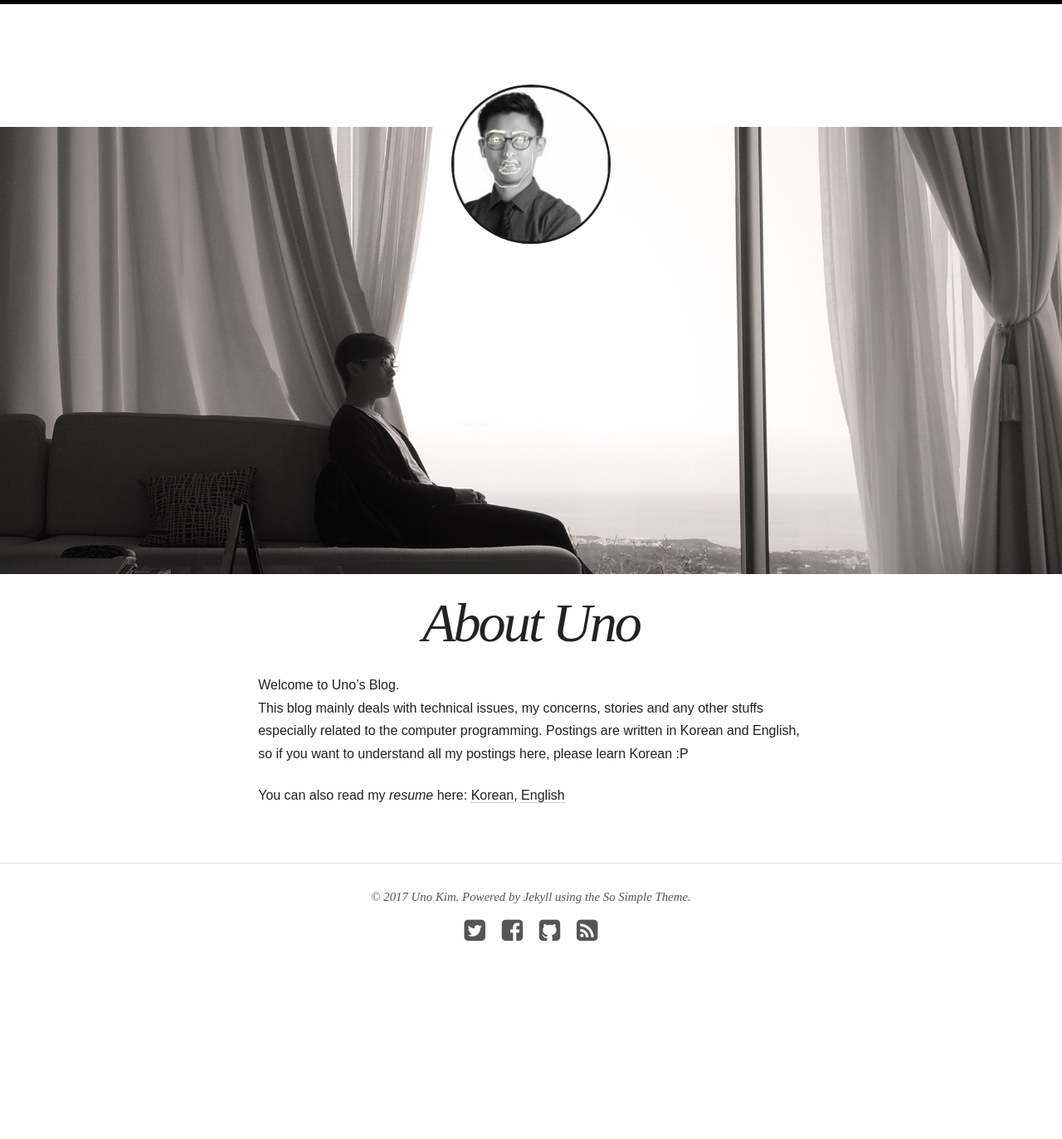
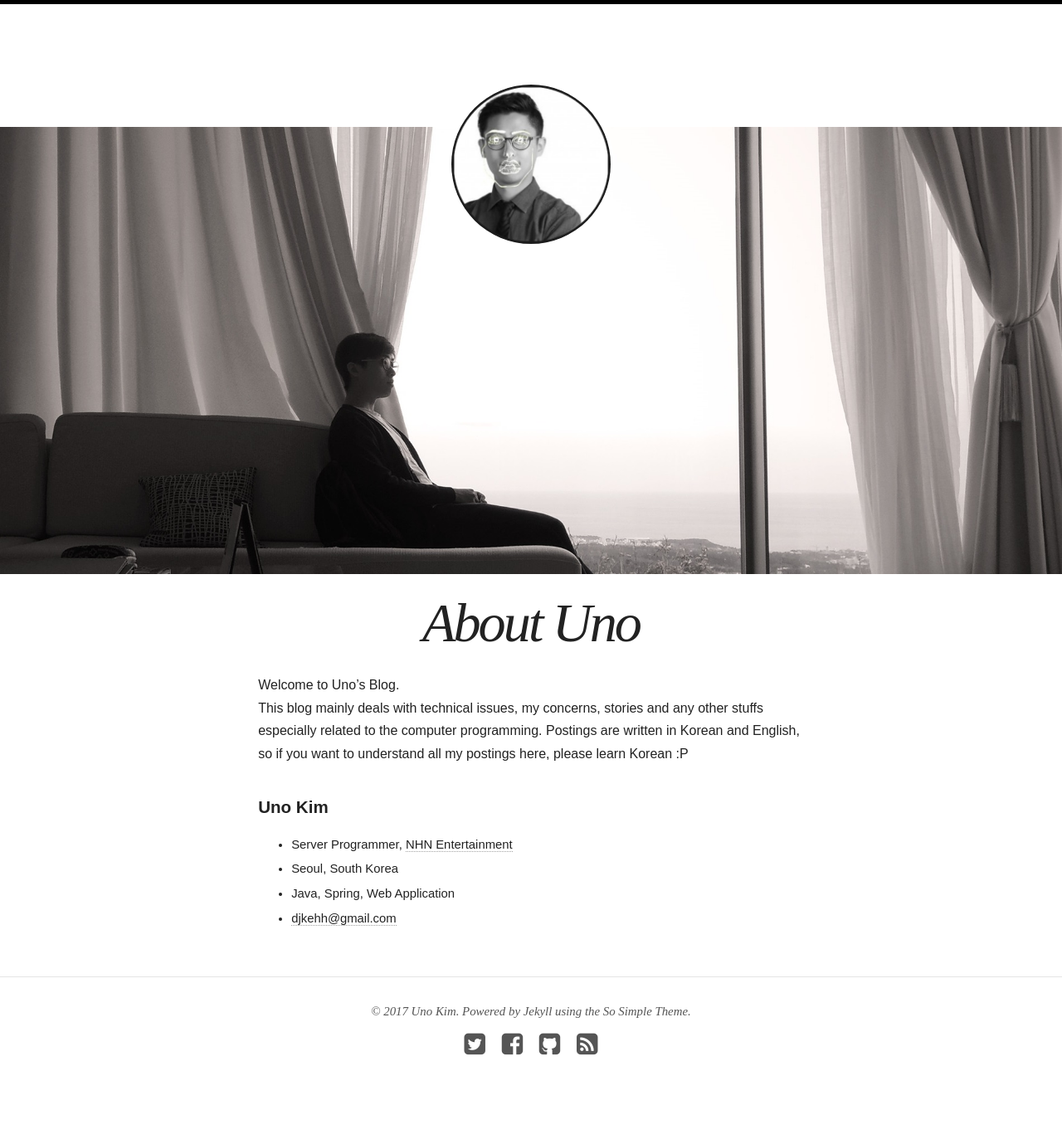
Before and after one commit to djkeh/djkeh.github.io, a Jekyll site: the page built from about/index.md, in a window 1280 px wide. Shown: the whole page at 83% size. Built offline with Jekyll 4.4.1, drawn with Linux system fonts in a browser that asks for light colours; nearby versions of some CDN libraries; before the commit the page ends 1236 px from its top, so only the background shows below that.

Commit message:
Update about page
- removed resume link
- put brief presonal info

```diff
--- a/about/index.md
+++ b/about/index.md
@@ -14,4 +14,10 @@ share: false
 Welcome to Uno's Blog.
 This blog mainly deals with technical issues, my concerns, stories and any other stuffs especially related to the computer programming. Postings are written in Korean and English, so if you want to understand all my postings here, please learn Korean :P
 
-You can also read my *resume* here: [Korean](http://djkeh.github.io/resume/Korean), [English](http://djkeh.github.io/resume/English)
+
+#### Uno Kim
+
+* Server Programmer, [NHN Entertainment](https://www.nhnent.com/en/index.nhn)
+* Seoul, South Korea
+* Java, Spring, Web Application
+* [djkehh@gmail.com](mailto:djkehh@gmail.com)
```
